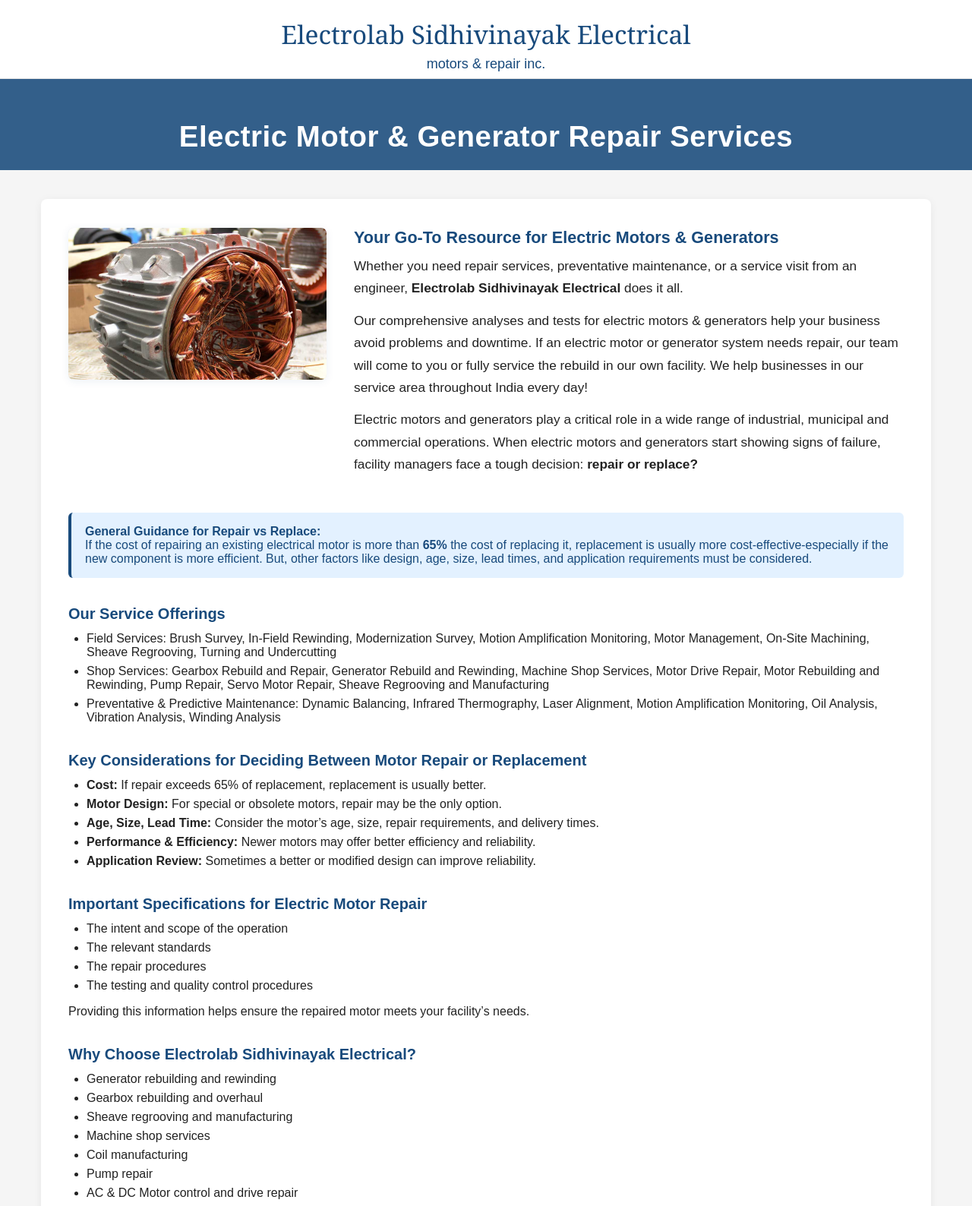
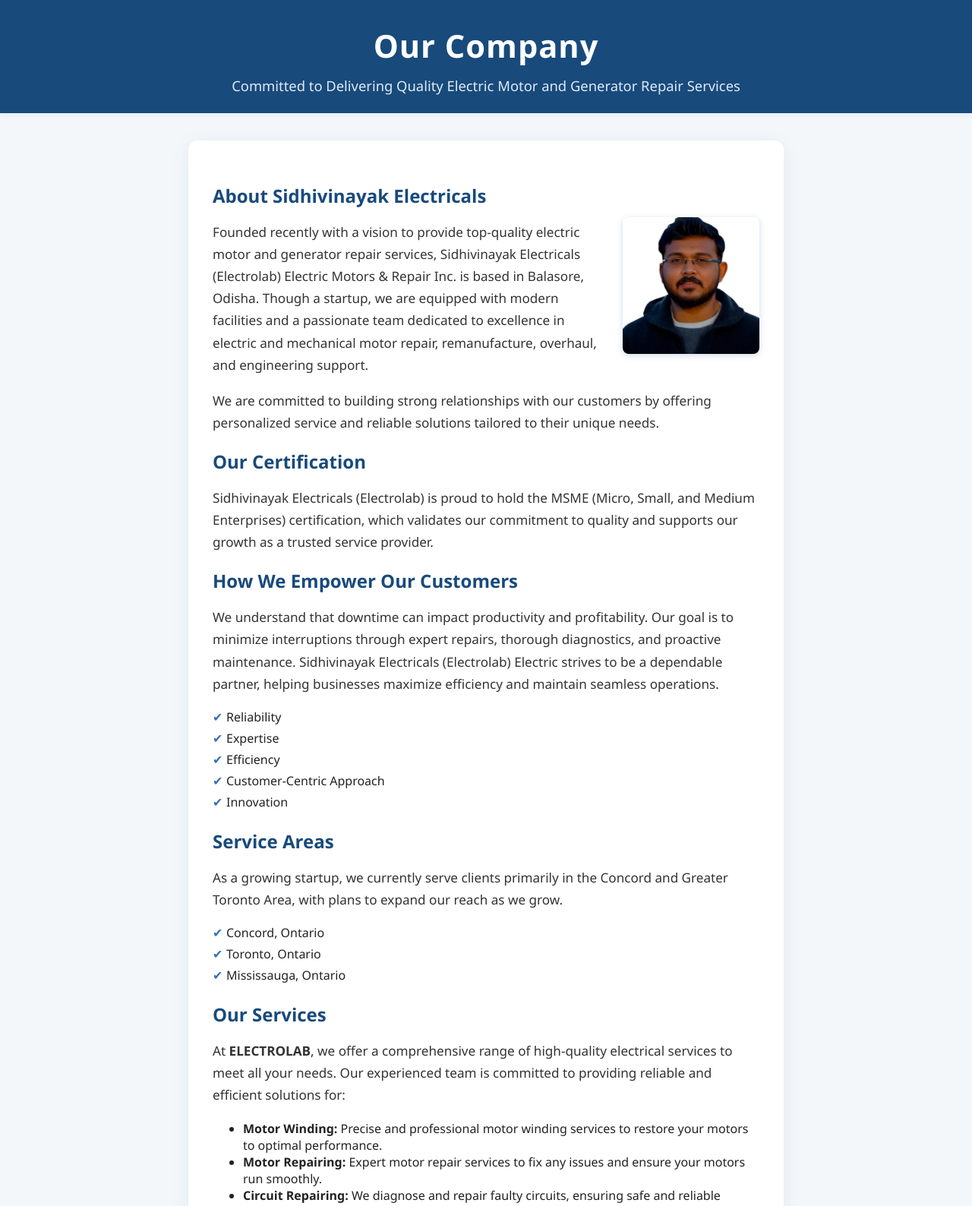
Before and after one commit to milanmandal-1/electrolab_website, a plain HTML site: page services.html in a window 1280 px wide. Shown: the top 1588 px of the page at 76% size. Drawn offline with Linux system fonts and the light colour scheme.

Commit message:
our_company_page

```diff
--- a/services.html
+++ b/services.html
@@ -1,224 +1,160 @@
 <!DOCTYPE html>
 <html lang="en">
 <head>
-  <meta charset="UTF-8">
-  <title>Electric Motor & Generator Repair Services | Electrolab Sidhivinayak Electrical</title>
-  <meta name="viewport" content="width=device-width, initial-scale=1.0">
+  <meta charset="UTF-8" />
+  <title>Our Company | Sidhivinayak Electric Motors & Repair serv.</title>
+  <meta name="viewport" content="width=device-width, initial-scale=1" />
   <style>
-    body { font-family: Arial, sans-serif; background: #f5f5f5; color: #222; margin: 0; }
-    .header-bar {
-      background: #f7fafd;
-      color: #184a7c;
-      font-size: 0.97rem;
-      padding: 8px 0 6px 0;
-      text-align: right;
-      padding-right: 32px;
-      border-bottom: 1px solid #e3e3e3;
+    body {
+      font-family: 'Segoe UI', Arial, sans-serif;
+      background: #f4f7fa;
+      margin: 0;
+      padding: 0;
+      color: #222;
     }
-    .main-header {
-      background: #fff;
-      padding: 22px 0 8px 0;
-      text-align: center;
-      border-bottom: 1px solid #e3e3e3;
-    }
-    .main-header img {
-      height: 54px;
-      margin-bottom: 4px;
-    }
-    .main-header h1 {
-      color: #184a7c;
-      font-family: Georgia, 'Times New Roman', Times, serif;
-      font-size: 2.1rem;
-      margin: 0 0 6px 0;
-      font-weight: normal;
-    }
-    .main-nav {
-      display: flex;
-      justify-content: center;
-      background: #fff;
-      border-bottom: 1px solid #e3e3e3;
-      gap: 30px;
-      padding: 12px 0;
-    }
-    .main-nav a {
-      color: #184a7c;
-      text-decoration: none;
-      font-weight: bold;
-      font-size: 1.07rem;
-      padding: 6px 12px;
-      border-radius: 2px;
-      transition: background 0.15s;
-    }
-    .main-nav a:hover, .main-nav .active {
+    header {
       background: #184a7c;
       color: #fff;
+      padding: 32px 0 24px 0;
+      text-align: center;
+      box-shadow: 0 2px 8px rgba(24,74,124,0.07);
     }
-    /* Banner */
-    .services-banner {
-      background: url('images/hero-services.jpg') center/cover no-repeat;
-      min-height: 120px;
-      display: flex;
-      align-items: flex-end;
+    header h1 {
+      margin: 0;
+      font-size: 2.6rem;
+      letter-spacing: 1px;
+    }
+    header p {
+      margin: 12px 0 0 0;
+      font-size: 1.15rem;
+      color: #e0eaf6;
+    }
+    main {
+      max-width: 720px;
+      margin: 36px auto;
+      background: #fff;
+      border-radius: 12px;
+      box-shadow: 0 4px 24px rgba(24,74,124,0.08);
+      padding: 36px 32px;
+    }
+    .section-title {
+      font-size: 1.5rem;
+      color: #184a7c;
+      margin-bottom: 12px;
+    }
+    .story-text {
+      font-size: 1.07rem;
+      line-height: 1.7;
+      color: #333;
+      margin-bottom: 18px;
+    }
+    .cert-list, .service-list, .area-list {
+      list-style: none;
+      padding-left: 0;
+      margin-bottom: 24px;
+    }
+    .cert-list li, .service-list li, .area-list li {
+      margin-bottom: 6px;
+      padding-left: 18px;
       position: relative;
     }
-    .services-banner::after {
-      content: "";
-      background: rgba(24,74,124,0.88);
-      position: absolute; top:0; left:0; right:0; bottom:0;
-      z-index: 1;
+    .cert-list li::before, .service-list li::before, .area-list li::before {
+      content: "✔";
+      color: #3570b5;
+      position: absolute;
+      left: 0;
     }
-    .services-banner-content {
-      position: relative;
-      z-index: 2;
-      width: 100%;
-      padding: 34px 0 22px 0;
-      text-align: center;
+    .profile-pic {
+      float: right;
+      width: 180px;
+      height: auto;
+      margin: 0 0 12px 20px;
+      border-radius: 8px;
+      box-shadow: 0 2px 8px rgba(24, 74, 124, 0.2);
+      object-fit: cover;
     }
-    .services-banner-content h1 {
-      color: #fff;
-      font-size: 2.4rem;
-      margin: 0;
-      font-weight: bold;
-      letter-spacing: 0.5px;
+    @media (max-width: 600px) {
+      main {
+        padding: 18px 6vw;
       }
-    /* Main Section */
-    .main-content {
-      max-width: 1100px;
-      margin: 0 auto;
-      background: #fff;
-      border-radius: 8px;
-      margin-top: 38px;
-      margin-bottom: 32px;
-      box-shadow: 0 2px 12px rgba(0,0,0,0.06);
-      padding: 38px 36px 32px 36px;
+      header {
+        padding: 24px 0 14px 0;
       }
-    .intro-row {
-      display: flex;
-      gap: 36px;
-      align-items: flex-start;
-      margin-bottom: 36px;
+      .profile-pic {
+        float: none;
+        display: block;
+        margin: 0 auto 18px auto;
+        width: 70vw;
+        max-width: 220px;
       }
-    .intro-row img {
-      width: 340px;
-      border-radius: 7px;
-      box-shadow: 0 2px 12px rgba(24,74,124,0.08);
-      background: #eee;
-      object-fit: cover;
-      min-height: 200px;
-    }
-    .intro-text {
-      flex: 1;
-    }
-    .intro-text h2 {
-      color: #184a7c;
-      font-size: 1.35rem;
-      margin-top: 0;
-      margin-bottom: 10px;
-    }
-    .intro-text p {
-      margin-top: 0;
-      margin-bottom: 13px;
-      font-size: 1.08rem;
-      line-height: 1.7;
-    }
-    h2 {
-      color: #184a7c;
-      margin-top: 36px;
-      margin-bottom: 12px;
-      font-size: 1.25rem;
-    }
-    ul {
-      margin: 12px 0 12px 24px;
-      padding: 0;
-    }
-    li {
-      margin-bottom: 7px;
-    }
-    .highlight-box {
-      background: #e3f1ff;
-      border-left: 4px solid #184a7c;
-      padding: 16px 18px;
-      margin: 24px 0;
-      border-radius: 6px;
-      font-size: 1rem;
-      color: #184a7c;
-    }
-    @media (max-width: 900px) {
-      .main-content { padding: 14px 4vw 22px 4vw; }
-      .intro-row { flex-direction: column; gap: 18px; }
-      .intro-row img { width: 100%; max-width: 400px; }
     }
   </style>
 </head>
 <body>
+  <header>
+    <h1>Our Company</h1>
+    <p>Committed to Delivering Quality Electric Motor and Generator Repair Services</p>
+  </header>
+  <main>
+    <section>
+      <h2 class="section-title">About Sidhivinayak Electricals</h2>
+      <img src="images/founder-Picture.jpg" alt="Founder Picture" class="profile-pic" />
+      <p class="story-text">
+        Founded recently with a vision to provide top-quality electric motor and generator repair services, Sidhivinayak Electricals (Electrolab) Electric Motors & Repair Inc. is based in Balasore, Odisha. Though a startup, we are equipped with modern facilities and a passionate team dedicated to excellence in electric and mechanical motor repair, remanufacture, overhaul, and engineering support.
+      </p>
+      <p class="story-text">
+        We are committed to building strong relationships with our customers by offering personalized service and reliable solutions tailored to their unique needs.
+      </p>
+    </section>
 
-  <header class="main-header">
+    <section>
+      <h2 class="section-title">Our Certification</h2>
+      <p class="story-text">
+        Sidhivinayak Electricals (Electrolab) is proud to hold the <span class="highlight">MSME (Micro, Small, and Medium Enterprises) certification</span>, which validates our commitment to quality and supports our growth as a trusted service provider.
+      </p>
+    </section>
 
-    <h1>Electrolab Sidhivinayak Electrical</h1>
-    <div style="font-size:1.13rem; color:#184a7c; font-weight: 500;">motors &amp; repair inc.</div>
-  </header>
-  <section class="services-banner">
-    <div class="services-banner-content">
-      <h1>Electric Motor &amp; Generator Repair Services</h1>
-    </div>
+    <section>
+      <h2 class="section-title">How We Empower Our Customers</h2>
+      <p class="story-text">
+        We understand that downtime can impact productivity and profitability. Our goal is to minimize interruptions through expert repairs, thorough diagnostics, and proactive maintenance. Sidhivinayak Electricals (Electrolab) Electric strives to be a dependable partner, helping businesses maximize efficiency and maintain seamless operations.
+      </p>
+      <ul class="service-list">
+        <li>Reliability</li>
+        <li>Expertise</li>
+        <li>Efficiency</li>
+        <li>Customer-Centric Approach</li>
+        <li>Innovation</li>
+      </ul>
     </section>
-  <main class="main-content">
-    <div class="intro-row">
-      <img src="images/hero1.jpg" alt="Electric Motor Service">
-      <div class="intro-text">
-        <h2>Your Go-To Resource for Electric Motors &amp; Generators</h2>
-        <p>
-          Whether you need repair services, preventative maintenance, or a service visit from an engineer, <strong>Electrolab Sidhivinayak Electrical</strong> does it all.
+
+    <section>
+      <h2 class="section-title">Service Areas</h2>
+      <p class="story-text">
+        As a growing startup, we currently serve clients primarily in the Concord and Greater Toronto Area, with plans to expand our reach as we grow.
       </p>
-        <p>
-          Our comprehensive analyses and tests for electric motors &amp; generators help your business avoid problems and downtime. If an electric motor or generator system needs repair, our team will come to you or fully service the rebuild in our own facility. We help businesses in our service area throughout India every day!
+      <ul class="area-list">
+        <li>Concord, Ontario</li>
+        <li>Toronto, Ontario</li>
+        <li>Mississauga, Ontario</li>
+      </ul>
+    </section>
+
+    <section>
+      <h2 class="section-title">Our Services</h2>
+      <p class="story-text">
+        At <strong>ELECTROLAB</strong>, we offer a comprehensive range of high-quality electrical services to meet all your needs. Our experienced team is committed to providing reliable and efficient solutions for:
       </p>
-        <p>
-          Electric motors and generators play a critical role in a wide range of industrial, municipal and commercial operations. When electric motors and generators start showing signs of failure, facility managers face a tough decision: <strong>repair or replace?</strong>
+      <ul>
+        <li><strong>Motor Winding:</strong> Precise and professional motor winding services to restore your motors to optimal performance.</li>
+        <li><strong>Motor Repairing:</strong> Expert motor repair services to fix any issues and ensure your motors run smoothly.</li>
+        <li><strong>Circuit Repairing:</strong> We diagnose and repair faulty circuits, ensuring safe and reliable electrical systems.</li>
+        <li><strong>Inverter Repairing:</strong> Specialized inverter repairs to keep your backup power systems running efficiently.</li>
+      </ul>
+      <p class="story-text">
+        With our expertise, we guarantee top-notch service, quick turnaround times, and customer satisfaction. Trust <strong>ELECTROLAB</strong> for all your electrical repair needs!
       </p>
-      </div>
-    </div>
-    <div class="highlight-box">
-      <strong>General Guidance for Repair vs Replace:</strong><br>
-      If the cost of repairing an existing electrical motor is more than <strong>65%</strong> the cost of replacing it, replacement is usually more cost-effective-especially if the new component is more efficient. But, other factors like design, age, size, lead times, and application requirements must be considered.
-    </div>
-    <h2>Our Service Offerings</h2>
-    <ul>
-      <li>Field Services: Brush Survey, In-Field Rewinding, Modernization Survey, Motion Amplification Monitoring, Motor Management, On-Site Machining, Sheave Regrooving, Turning and Undercutting</li>
-      <li>Shop Services: Gearbox Rebuild and Repair, Generator Rebuild and Rewinding, Machine Shop Services, Motor Drive Repair, Motor Rebuilding and Rewinding, Pump Repair, Servo Motor Repair, Sheave Regrooving and Manufacturing</li>
-      <li>Preventative &amp; Predictive Maintenance: Dynamic Balancing, Infrared Thermography, Laser Alignment, Motion Amplification Monitoring, Oil Analysis, Vibration Analysis, Winding Analysis</li>
-    </ul>
-    <h2>Key Considerations for Deciding Between Motor Repair or Replacement</h2>
-    <ul>
-      <li><strong>Cost:</strong> If repair exceeds 65% of replacement, replacement is usually better.</li>
-      <li><strong>Motor Design:</strong> For special or obsolete motors, repair may be the only option.</li>
-      <li><strong>Age, Size, Lead Time:</strong> Consider the motor’s age, size, repair requirements, and delivery times.</li>
-      <li><strong>Performance &amp; Efficiency:</strong> Newer motors may offer better efficiency and reliability.</li>
-      <li><strong>Application Review:</strong> Sometimes a better or modified design can improve reliability.</li>
-    </ul>
-    <h2>Important Specifications for Electric Motor Repair</h2>
-    <ul>
-      <li>The intent and scope of the operation</li>
-      <li>The relevant standards</li>
-      <li>The repair procedures</li>
-      <li>The testing and quality control procedures</li>
-    </ul>
-    <p>
-      Providing this information helps ensure the repaired motor meets your facility’s needs.
-    </p>
-    <h2>Why Choose Electrolab Sidhivinayak Electrical?</h2>
-    <ul>
-      <li>Generator rebuilding and rewinding</li>
-      <li>Gearbox rebuilding and overhaul</li>
-      <li>Sheave regrooving and manufacturing</li>
-      <li>Machine shop services</li>
-      <li>Coil manufacturing</li>
-      <li>Pump repair</li>
-      <li>AC &amp; DC Motor control and drive repair</li>
-    </ul>
-    <p>
-      <strong>Contact our team today</strong> to learn more about our services or to schedule an appointment. Let our experts perform your motor repair services!
-    </p>
+    </section>
   </main>
 </body>
 </html>
```
Also changed, not shown: images/founder-Picture.jpg (added), 1 other file. Lines whose indentation alone changed are shown as unchanged.
